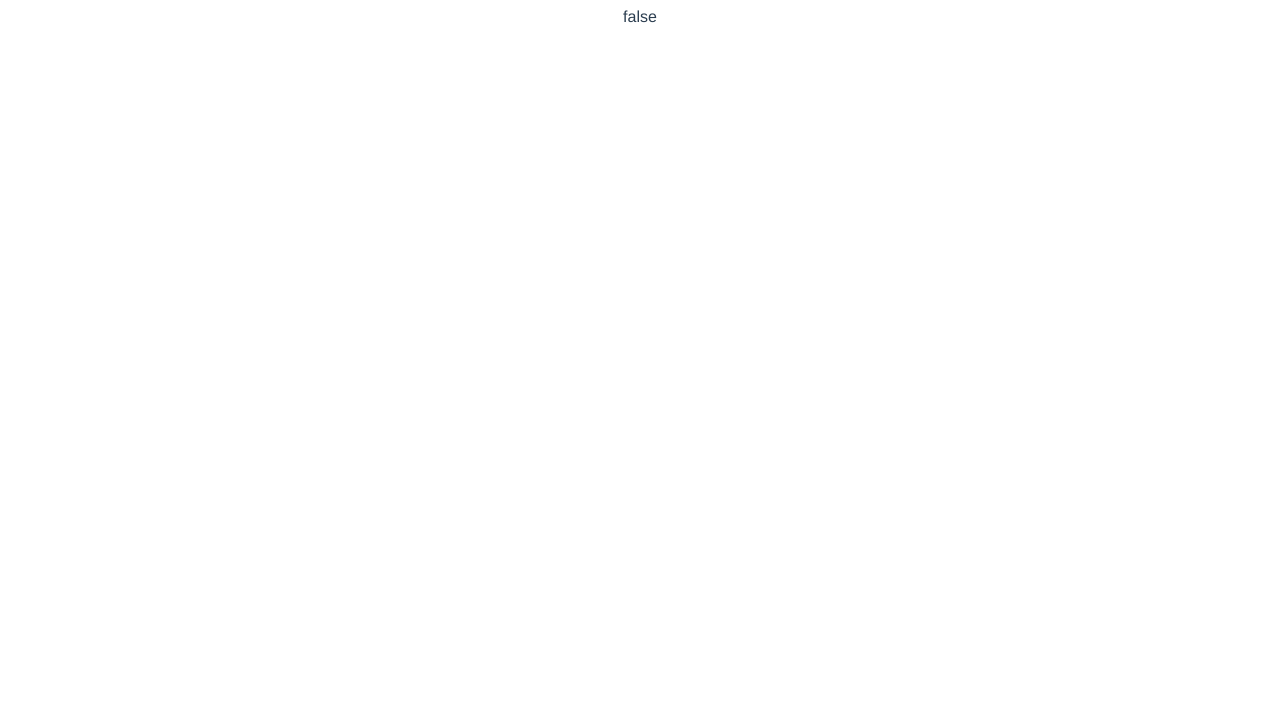
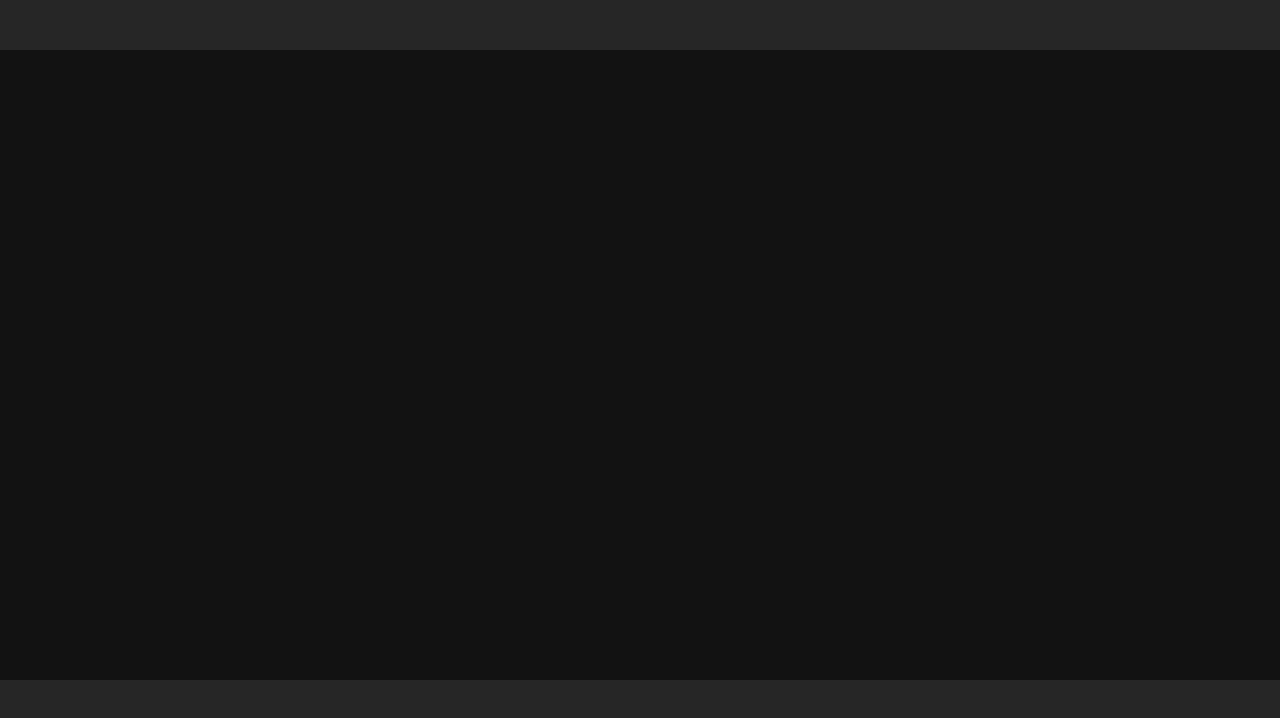
Before and after one commit to virtueDe/photo-edit, a Vue app: page /#/ in a window 1280 px wide. Shown: the top 718 px of the page. Built offline with nearby package versions, Linux system fonts and the light colour scheme.

Commit message:
feat: init layout

```diff
--- a/src/App.vue
+++ b/src/App.vue
@@ -3,11 +3,22 @@
 </template>
 
 <style lang="less">
+* {
+  box-sizing: border-box;
+}
+html,
+body {
+  width: 100%;
+  height: 100%;
+  margin: 0;
+}
 #app {
   font-family: Avenir, Helvetica, Arial, sans-serif;
   -webkit-font-smoothing: antialiased;
   -moz-osx-font-smoothing: grayscale;
   text-align: center;
   color: #2c3e50;
+  width: 100%;
+  height: 100%;
 }
 </style>
--- a/src/views/HomeView.vue
+++ b/src/views/HomeView.vue
@@ -1,10 +1,34 @@
 <template>
-  <div class="home">
-    {{ isTest }}
+  <div class="edit">
+    <div class="edit-toolbar"></div>
+    <div class="edit-canvas"></div>
+    <div class="edit-controls"></div>
   </div>
 </template>
 
 <script lang="ts" setup>
-import { ref } from "vue"
-const isTest = ref<boolean>(false)
+// import { ref } from "vue"
+// const isTest = ref<boolean>(false)
 </script>
+
+<style scoped lang="less">
+.edit {
+  width: 100%;
+  height: 100%;
+  display: flex;
+  flex-direction: column;
+
+  &-toolbar {
+    height: 50px;
+    background-color: #262626;
+  }
+  &-canvas {
+    flex: 1;
+    background-color: #121212;
+  }
+  &-controls {
+    height: 120px;
+    background-color: #262626;
+  }
+}
+</style>
```
